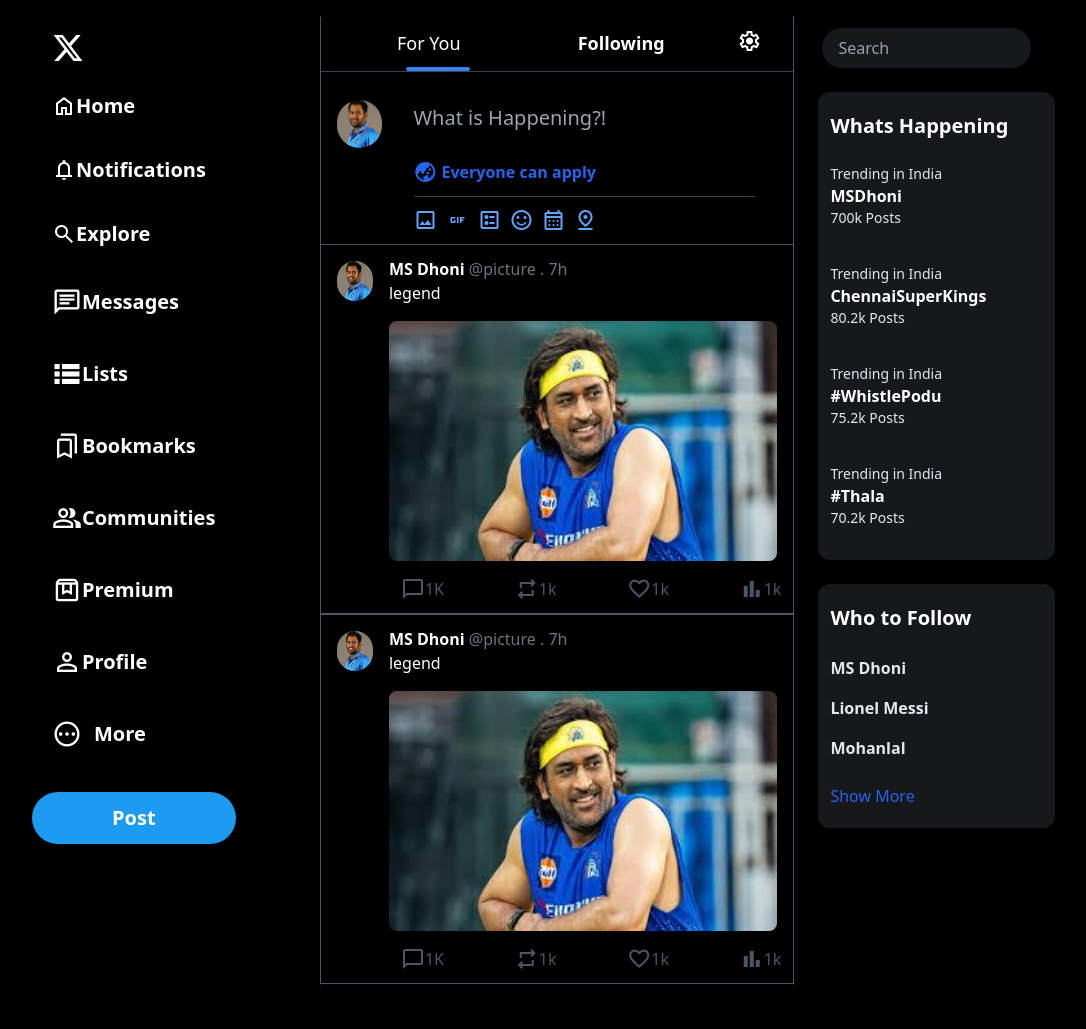
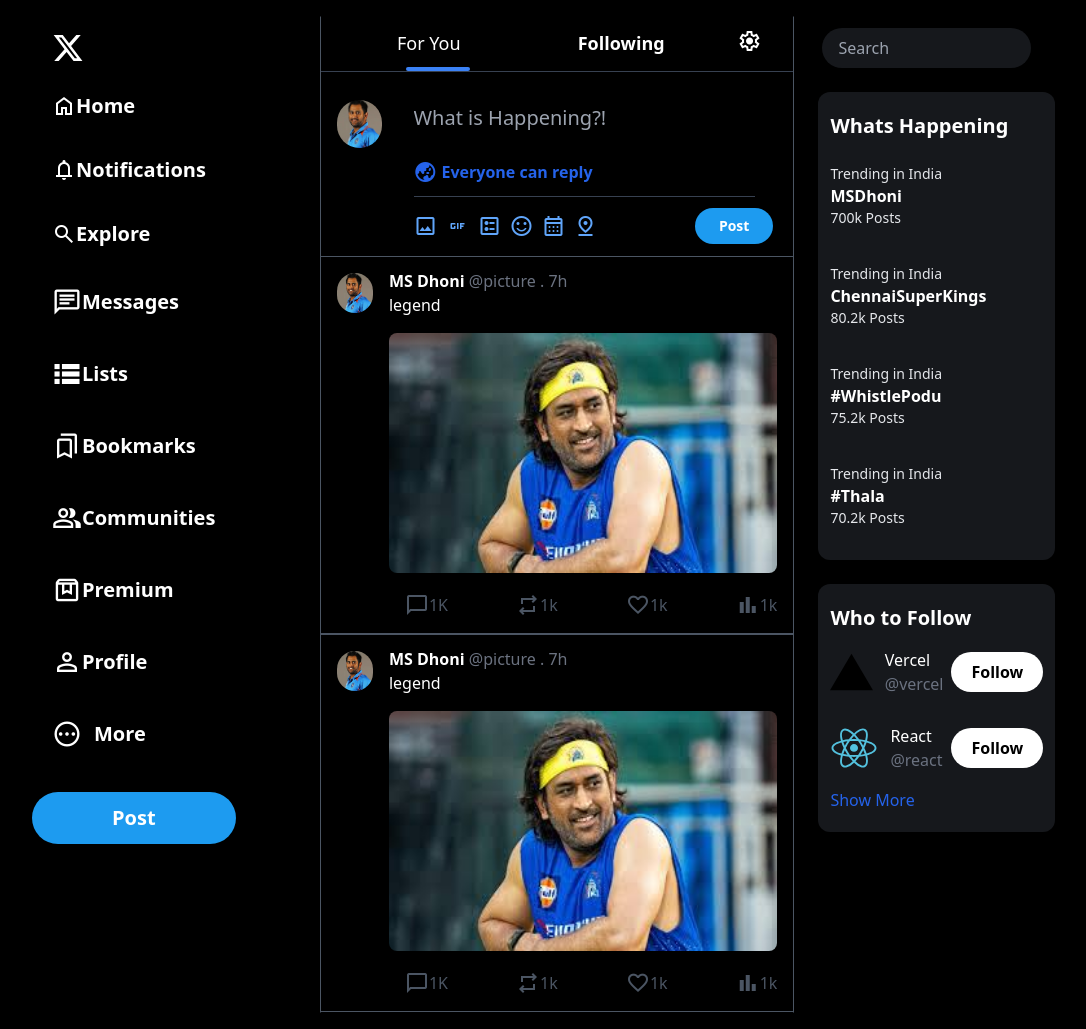
Before and after one commit to Vishnu-vkn/x.comclone, a website built with Vite: page index.html in a window 1280 px wide. Shown: the whole page, without its empty margins (12-1098 px from the left). Before the commit the page ends 1001 px from the top, so only its background shows below. Built offline with nearby package versions, Linux system fonts and the light colour scheme.

Commit message:
modified and added some hovering components

```diff
--- a/index.html
+++ b/index.html
@@ -16,7 +16,7 @@
         <div class="first w-16 md:w-[70%]">
 
             <div class="sidebar flex md:items-end flex-col sticky top-0 ">
-                <div class="logo invert my-4 self-start mx-16">
+                <div class="logo invert my-4 self-start  mx-2 md:mx-16">
                     <svg viewBox="0 0 24 24" aria-hidden="true"
                         class="w-8 m-auto  r-4qtqp9 r-yyyyoo r-dnmrzs r-bnwqim r-1plcrui r-lrvibr r-lrsllp r-1nao33i r-16y2uox r-8kz0gk">
                         <g>
@@ -33,11 +33,13 @@
                     </li>
                     <li
                         class="flex md:justify-start items-center justify-center gap mr-4 md:w-fit hover:bg-gray-900 hover:cursor-pointer px-5 py-3 hover:rounded-full">
-                        <span class="material-symbols-outlined">notifications </span><span class="hidden md:block">Notifications</span>
+                        <span class="material-symbols-outlined">notifications </span><span
+                            class="hidden md:block">Notifications</span>
                     </li>
                     <li
                         class="flex md:justify-start items-center justify-center gap mr-4 md:w-fit hover:bg-gray-900 hover:cursor-pointer px-5 py-3 hover:rounded-full">
-                        <span class="material-symbols-outlined"> search</span ><span class="hidden md:block">Explore</span>
+                        <span class="material-symbols-outlined"> search</span><span
+                            class="hidden md:block">Explore</span>
                     </li>
                     <li
                         class="flex md:justify-start items-center justify-center gap mr-4 md:w-fit hover:bg-gray-900 hover:cursor-pointer px-5 py-3 hover:rounded-full">
@@ -67,7 +69,7 @@
                     <li
                         class="flex md:justify-start items-center justify-center gap mr-4 md:w-fit hover:bg-gray-900 hover:cursor-pointer px-5 py-3 hover:rounded-full">
                         <span class="text-3xl material-symbols-outlined"> person </span>
-                        <span class="hidden md:block">Profile  </span>
+                        <span class="hidden md:block">Profile </span>
                     </li>
                     <li
                         class="flex md:justify-start items-center justify-center gap-3  mr-4 md:w-fit hover:bg-gray-900 hover:cursor-pointer px-5 py-3 hover:rounded-full">
@@ -76,8 +78,10 @@
                     </li>
                     <li>
                         <div class="button w-full text-center my-4">
-                            <button class="hidden md:block bg-[#1d9bf0] text-white rounded-full text-xl px-20 py-3 ">Post</button>
-                           <button class="md:hidden bg-[#1d9bf0]  px-2 md:px-4 text-xl rounded-full py-1 md:py-3 text-white">
+                            <button
+                                class="hidden md:block bg-[#1d9bf0] text-white rounded-full text-xl px-20 py-3 ">Post</button>
+                            <button
+                                class="md:hidden bg-[#1d9bf0]  px-2 md:px-4 text-xl rounded-full py-1 md:py-3 text-white">
                                 <span class="material-symbols-outlined">
                                     edit
                                 </span>
@@ -110,10 +114,11 @@
                         <span class="material-symbols-outlined">
                             globe_asia
                         </span>
-                        <span class="font-bold" >Everyone can apply</span>
+                        <span class="font-bold">Everyone can reply</span>
                     </div>
                     <div class="w-[90%] h-[0.2px] bg-gray-700 my-3"></div>
-                    <div class="blueicons flex gap-2 text-blue-400 items-center" >
+                    <div class="flex justify-between">
+                    <div class="blueicons flex gap-2 text-blue-400 items-center">
                         <span class="material-symbols-outlined cursor-pointer">
                             image
                         </span>
@@ -133,6 +138,11 @@
                             pin_drop
                         </span>
                     </div>
+                    <div class="postbtn">
+                        <button class="bg-[#1d9bf0] px-6 mx-5 text-sm rounded-full py-2 text-white font-bold ">Post
+                        </button>
+                    </div>
+                    </div>
                 </div>
             </div>
 
@@ -150,23 +160,27 @@
                                 <img src="img/dhoni.jpeg" alt="" class="w-90 h-60 rounded-lg">
                             </div>
                             <div class="icons flex text-gray-600 mx-3 justify-between ">
-                                <div class="icon flex items-center justify-center justifmd:y-center">
+                                <div class="icon flex items-center justify-center  hover:cursor-pointer
+                                hover:bg-gray-900 hover:text-blue-500 p-1 hover:rounded-full">
                                     <span class="material-symbols-outlined">
                                         chat_bubble
                                     </span>1K
                                 </div>
-                                <div class="icon flex items-center justify-center justifmd:y-center">
-                                    <span class="material-symbols-outlined">
+                                <div class="icon flex items-center justify-center hover:cursor-pointer
+                                hover:bg-gray-900 hover:text-green-500 p-1 hover:rounded-full" ">
+                                    <span class=" material-symbols-outlined">
                                     repeat
                                     </span> 1k
                                 </div>
-                                <div class="icon flex items-center justify-center justifmd:y-center">
-                                    <span class="material-symbols-outlined">
+                                <div class="icon flex items-center justify-center hover:cursor-pointer
+                                hover:bg-gray-900 hover:text-pink-500 p-1 hover:rounded-full"">
+                                    <span class=" material-symbols-outlined">
                                     Favorite
                                     </span> 1k
                                 </div>
-                                <div class="icon flex items-center justify-center justifmd:y-center">
-                                    <span class="material-symbols-outlined">
+                                <div class="icon flex items-center justify-center hover:cursor-pointer
+                                hover:bg-gray-900 hover:text-blue-500 p-1 hover:rounded-full"">
+                                    <span class=" material-symbols-outlined">
                                     bar_chart
                                     </span> 1k
                                 </div>
@@ -189,23 +203,27 @@
                                 <img src="img/dhoni.jpeg" alt="" class="w-90 h-60 rounded-lg">
                             </div>
                             <div class="icons flex text-gray-600 mx-3 justify-between ">
-                                <div class="icon flex items-center justify-center justifmd:y-center">
+                                <div class="icon flex items-center justify-center  hover:cursor-pointer
+                                hover:bg-gray-900 hover:text-blue-500 p-1 hover:rounded-full">
                                     <span class="material-symbols-outlined">
                                         chat_bubble
                                     </span>1K
                                 </div>
-                                <div class="icon flex items-center justify-center justifmd:y-center">
-                                    <span class="material-symbols-outlined">
+                                <div class="icon flex items-center justify-center hover:cursor-pointer
+                                hover:bg-gray-900 hover:text-green-500 p-1 hover:rounded-full" ">
+                                    <span class=" material-symbols-outlined">
                                     repeat
                                     </span> 1k
                                 </div>
-                                <div class="icon flex items-center justify-center justifmd:y-center">
-                                    <span class="material-symbols-outlined">
+                                <div class="icon flex items-center justify-center hover:cursor-pointer
+                                hover:bg-gray-900 hover:text-pink-500 p-1 hover:rounded-full"">
+                                    <span class=" material-symbols-outlined">
                                     Favorite
                                     </span> 1k
                                 </div>
-                                <div class="icon flex items-center justify-center justifmd:y-center">
-                                    <span class="material-symbols-outlined">
+                                <div class="icon flex items-center justify-center hover:cursor-pointer
+                                hover:bg-gray-900 hover:text-blue-500 p-1 hover:rounded-full"">
+                                    <span class=" material-symbols-outlined">
                                     bar_chart
                                     </span> 1k
                                 </div>
@@ -221,7 +239,7 @@
             <div class="search m-3 px-4">
                 <input type="text" class="w-1/2 rounded-full  text-white px-4 py-2 bg-[#16181c]" placeholder="Search">
             </div>
-            <div class="whats m-6 w-1/2 py-5 bg-[#16181c] rounded-xl space-y-3">
+            <div class="whats sticky top-0 m-6 w-1/2 py-5 bg-[#16181c] rounded-xl space-y-3">
                 <h1 class="text-xl px-3  font-bold">Whats Happening</h1>
                 <div class="item p-3 hover:bg-[#16181c] cursor-pointer px-3">
                     <div class="text-sm text-gray-200">Trending in India</div>
@@ -248,16 +266,43 @@
                 </div>
             </div>
 
-            <div class="who m-6 w-1/2 py-5 bg-[#16181c] rounded-xl space-y-3">
+            <div class="who sticky top-[50vh] m-6 bg-[#16181c] w-1/2 py-5 rounded-xl space-y-1">
                 <h1 class="text-xl px-3  font-bold">Who to Follow</h1>
-
-                <div class="item p-3 px-3 space-y-4">
-                    <div class="font-bold cursor-pointer text-gray-200">MS Dhoni</div>
-                    <div class="font-bold cursor-pointer text-gray-200">Lionel Messi</div>
-                    <div class="font-bold cursor-pointer text-gray-200">Mohanlal</div>
+                <div class="item p-3 items-center gap-2  justify-between flex hover:bg-gray-800 cursor-pointer ">
+                    <div class="flex gap-3">
+                        <div class="p1">
+                            <img class="w-12 h-12"
+                                src="img/Symbol.svg"
+                                alt="vercel">
+                        </div>
+                        <div class="p2">
+                            <div>Vercel</div>
+                            <div class="text-gray-500">@vercel</div>
+                        </div>
+                    </div>
+                    <div class="p3">
+                        <button class="bg-white px-5 py-2 rounded-full font-bold text-black">Follow</button>
+                    </div>
 
                 </div>
-                <div class="text-blue-600 px-3 ">Show More</div>
+                <div class="item p-3 items-center gap-2  justify-between flex hover:bg-gray-800 cursor-pointer ">
+                    <div class="flex gap-3">
+                        <div class="p1">
+                            <img class="w-12 h-12"
+                                src="img/react-svgrepo-com.svg"
+                                alt="vercel">
+                        </div>
+                        <div class="p2">
+                            <div>React</div>
+                            <div class="text-gray-500">@react</div>
+                        </div>
+                    </div>
+                    <div class="p3">
+                        <button class="bg-white px-5 py-2 rounded-full font-bold text-black">Follow</button>
+                    </div>
+
+                </div>
+                <div class="text-blue-600 px-3 cursor-pointer hover:underline">Show More</div>
             </div>
         </div>
 
```
Also changed, not shown: css/output.css, img/Symbol.svg (added), img/react-svgrepo-com.svg (added). Lines whose indentation alone changed are shown as unchanged.
